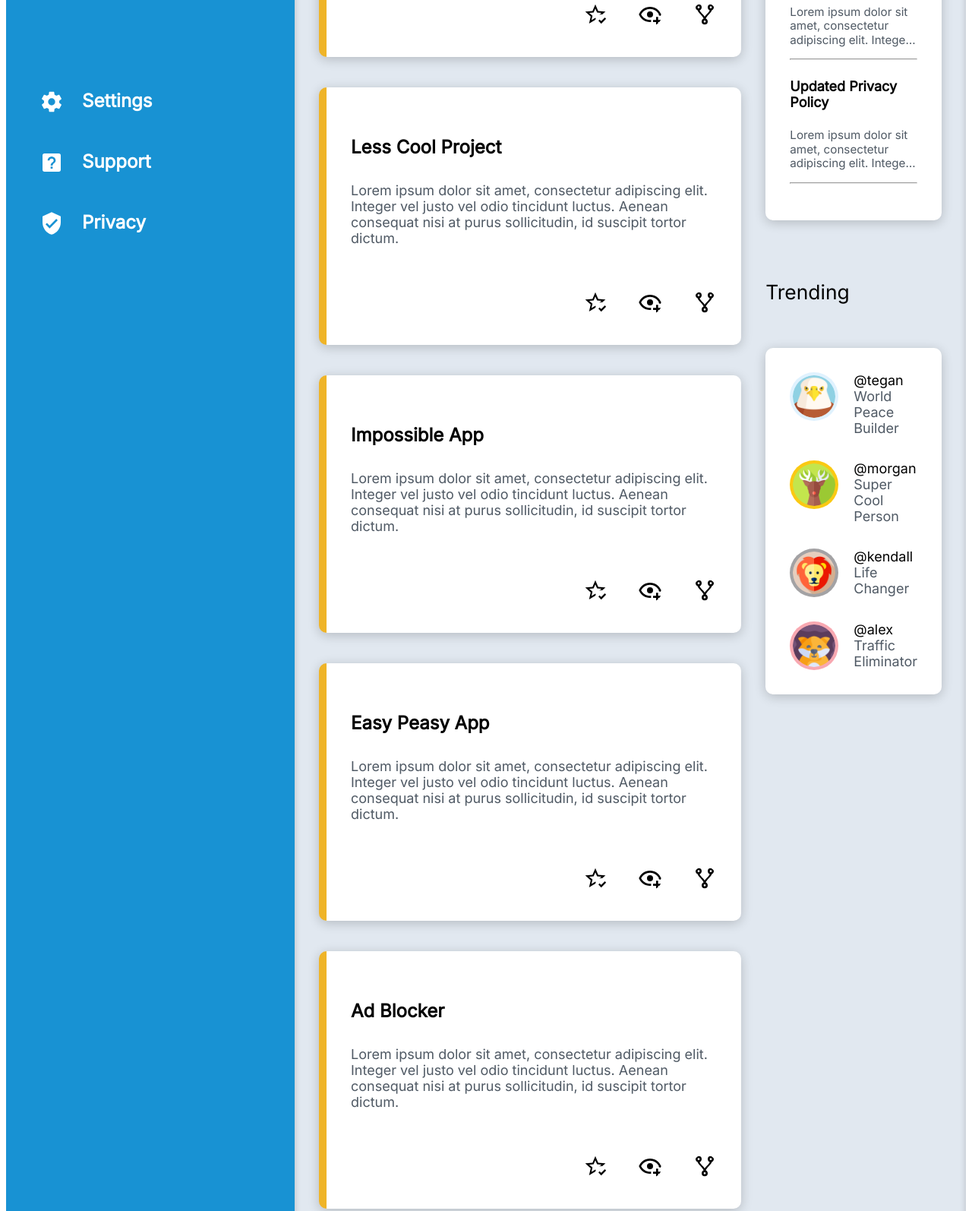
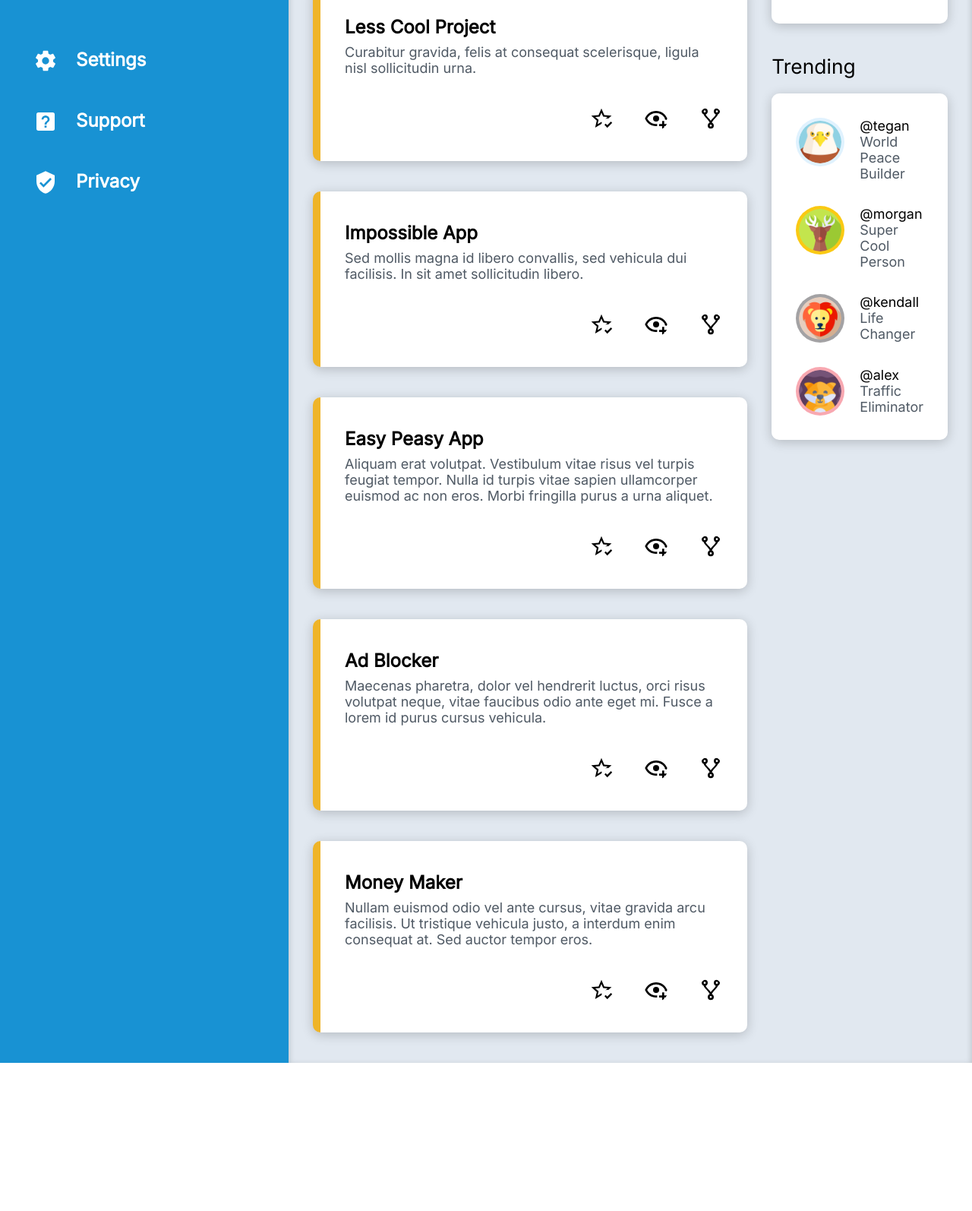
Before and after one commit to dlandjr/admin-dashboard, a plain HTML site: page index.html in a window 1280 px wide. Shown: the part 660-2254 px from the top of the page at 76% size. After the commit the page ends 2059 px from the top, so only its background shows below. Drawn offline with Linux system fonts and the light colour scheme.

Commit message:
Add global margin reset to CSS

```diff
--- a/index.html
+++ b/index.html
@@ -101,7 +101,7 @@
                     </li>
                     <li class="card project-item">
                         <h3 class="project-heading">Less Cool Project</h3>
-                        <p class="project-description">Lorem ipsum dolor sit amet, consectetur adipiscing elit. Integer vel justo vel odio tincidunt luctus. Aenean consequat nisi at purus sollicitudin, id suscipit tortor dictum.</p>
+                        <p class="project-description">Curabitur gravida, felis at consequat scelerisque, ligula nisl sollicitudin urna.</p>
                         <div class="project-actions">
                             <button class="icon icon-star"></button>
                             <button class="icon icon-view"></button>
@@ -110,7 +110,7 @@
                     </li>
                     <li class="card project-item">
                         <h3 class="project-heading">Impossible App</h3>
-                        <p class="project-description">Lorem ipsum dolor sit amet, consectetur adipiscing elit. Integer vel justo vel odio tincidunt luctus. Aenean consequat nisi at purus sollicitudin, id suscipit tortor dictum.</p>
+                        <p class="project-description">Sed mollis magna id libero convallis, sed vehicula dui facilisis. In sit amet sollicitudin libero.</p>
                         <div class="project-actions">
                             <button class="icon icon-star"></button>
                             <button class="icon icon-view"></button>
@@ -119,7 +119,7 @@
                     </li>
                     <li class="card project-item">
                         <h3 class="project-heading">Easy Peasy App</h3>
-                        <p class="project-description">Lorem ipsum dolor sit amet, consectetur adipiscing elit. Integer vel justo vel odio tincidunt luctus. Aenean consequat nisi at purus sollicitudin, id suscipit tortor dictum.</p>
+                        <p class="project-description">Aliquam erat volutpat. Vestibulum vitae risus vel turpis feugiat tempor. Nulla id turpis vitae sapien ullamcorper euismod ac non eros. Morbi fringilla purus a urna aliquet.</p>
                         <div class="project-actions">
                             <button class="icon icon-star"></button>
                             <button class="icon icon-view"></button>
@@ -128,7 +128,7 @@
                     </li>
                     <li class="card project-item">
                         <h3 class="project-heading">Ad Blocker</h3>
-                        <p class="project-description">Lorem ipsum dolor sit amet, consectetur adipiscing elit. Integer vel justo vel odio tincidunt luctus. Aenean consequat nisi at purus sollicitudin, id suscipit tortor dictum.</p>
+                        <p class="project-description">Maecenas pharetra, dolor vel hendrerit luctus, orci risus volutpat neque, vitae faucibus odio ante eget mi. Fusce a lorem id purus cursus vehicula.</p>
                         <div class="project-actions">
                             <button class="icon icon-star"></button>
                             <button class="icon icon-view"></button>
@@ -137,7 +137,7 @@
                     </li>
                     <li class="card project-item">
                         <h3 class="project-heading">Money Maker</h3>
-                        <p class="project-description">Lorem ipsum dolor sit amet, consectetur adipiscing elit. Integer vel justo vel odio tincidunt luctus. Aenean consequat nisi at purus sollicitudin, id suscipit tortor dictum.</p>
+                        <p class="project-description">Nullam euismod odio vel ante cursus, vitae gravida arcu facilisis. Ut tristique vehicula justo, a interdum enim consequat at. Sed auctor tempor eros.</p>
                         <div class="project-actions">
                             <button class="icon icon-star"></button>
                             <button class="icon icon-view"></button>
--- a/styles.css
+++ b/styles.css
@@ -17,6 +17,7 @@
     box-sizing: border-box;
     padding: 0;
     color: inherit;
+    margin: 0;
 }
 
 html {
```
